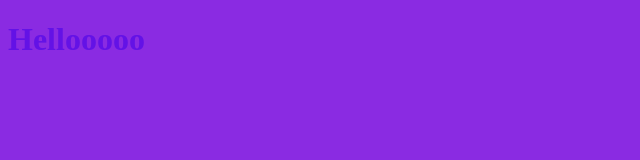
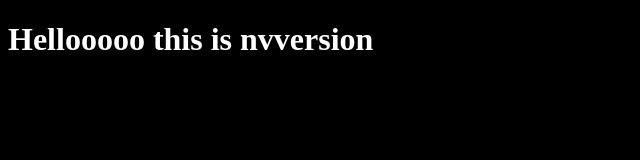
Before and after one commit to mariemzili/myproject, a plain HTML site: page index.html in a window 1280 px wide. Shown: the whole page, without its empty margins (0-640 px from the left). Drawn offline with Linux system fonts and the light colour scheme.

Commit message:
changing color background nd h1

```diff
--- a/index.html
+++ b/index.html
@@ -7,7 +7,7 @@
     <link rel="stylesheet" href="style.css">
 </head>
 <body>
-    <h1>Hellooooo</h1>
+    <h1>Hellooooo this is nvversion</h1>
 
 
     <script src="app.js"></script>
--- a/style.css
+++ b/style.css
@@ -1,6 +1,6 @@
 body{
-    background-color: blueviolet;
+    background-color: black;
 }
 h1{
-    color: rgb(99, 18, 230);
+    color: white;
 }
```
